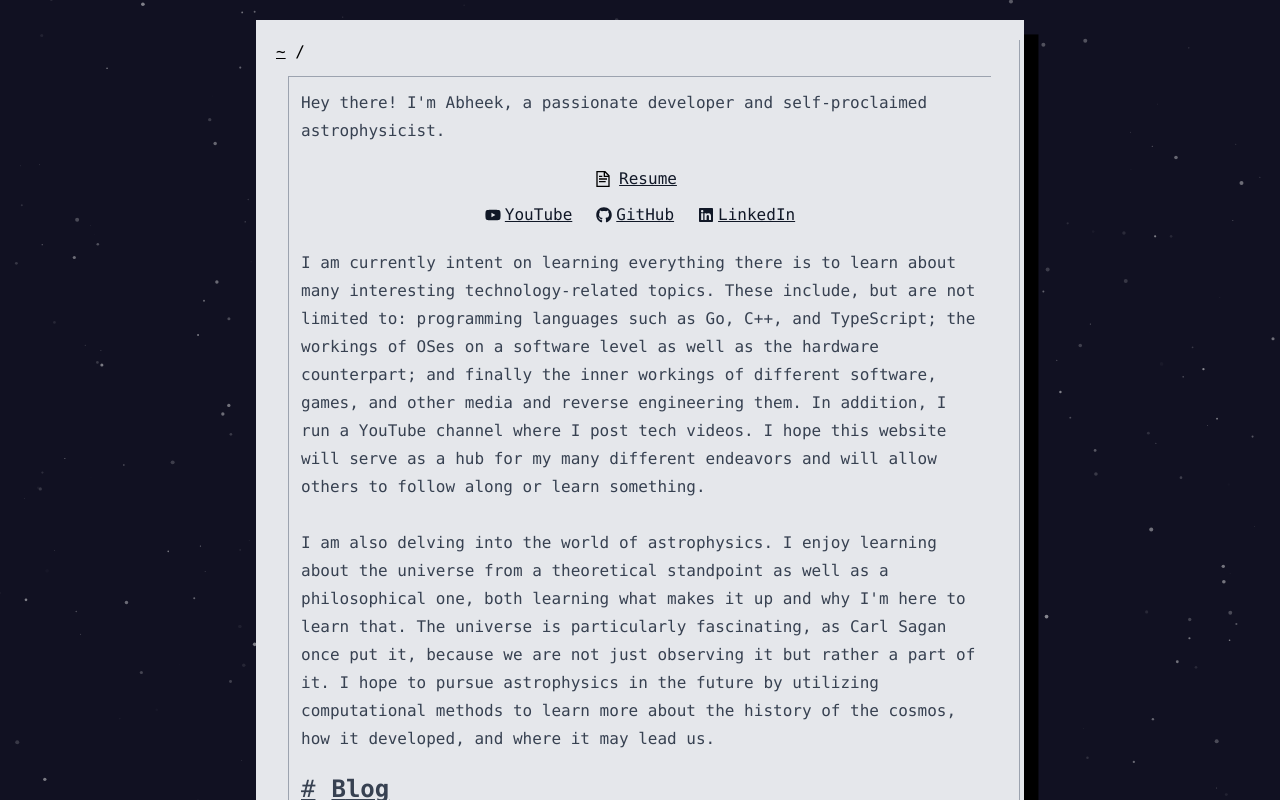
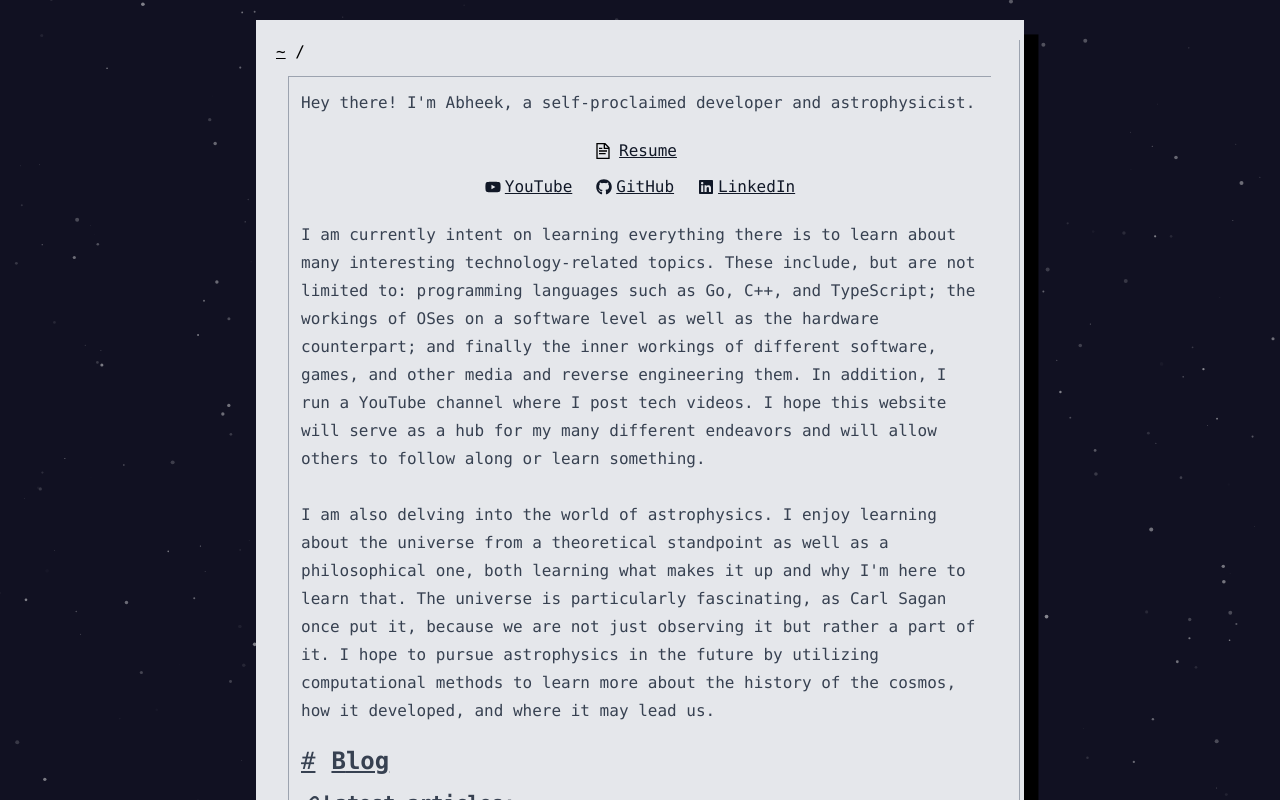
Before and after one commit to abheekda1/adawesome.tech, a Next.js app: page / in a window 1280 px wide. Shown: the top 800 px of the page. Built offline with nearby package versions, Linux system fonts and the light colour scheme; a small style sheet from the web is missing.

Commit message:
feat: update intro wording

```diff
--- a/pages/index.tsx
+++ b/pages/index.tsx
@@ -33,7 +33,7 @@ const Home = ({
       <Layout title={'Home'}>
         <div className='max-w-none prose'>
           <p>
-            Hey there! I&apos;m Abheek, a passionate developer and self-proclaimed astrophysicist.
+            Hey there! I&apos;m Abheek, a self-proclaimed developer and astrophysicist.
           </p>
           <div className={'flex justify-center items-center mb-2'}>
             <GrDocumentText className={'ml-1'} />
```
